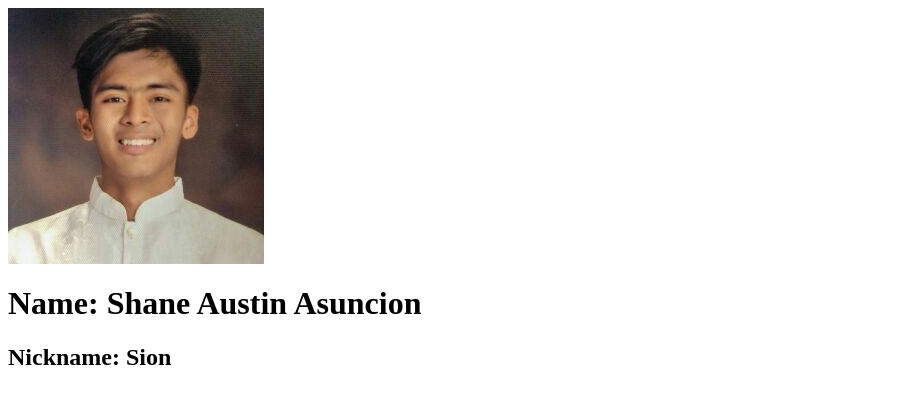
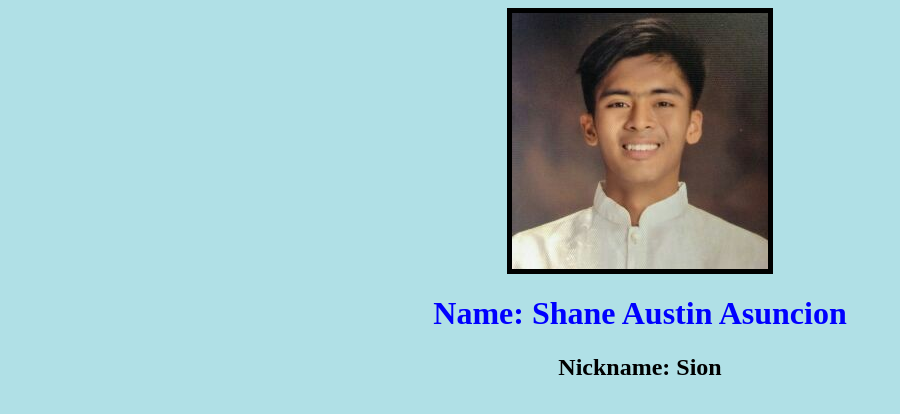
Before and after one commit to SADAsuncion/sadasuncion.github.io, a plain HTML site: page index.html in a window 1280 px wide. Shown: the whole page, without its empty margins (0-900 px from the left). Drawn offline with Linux system fonts and the light colour scheme.

Commit message:
feat: added css

```diff
--- a/index.html
+++ b/index.html
@@ -1,9 +1,18 @@
 <html>
-    <title>Exercise #1</title>
+    <head>
+        <link rel="stylesheet" href="styles.css" />
+        <title>Exercise #1</title>
+    </head>
     <body>
-    <img src="austin.jfif" alt="Cute Sion">
-    <h1>Name: Shane Austin Asuncion</h1>
-    <h2>Nickname: Sion</h1>
+        <div class="main">
+            <center>
+                <img src="austin.jfif" alt="Cute Sion">
+                <h1>Name: Shane Austin Asuncion</h1>
+                <h2>Nickname: Sion</h1>
+            </center>
+        </div>
+
+
 </body>
 
 </html>
--- /dev/null
+++ b/styles.css
@@ -0,0 +1,10 @@
+body {
+    background-color: powderblue;
+  }
+  h1 {
+    color: blue;
+  }
+
+  img {
+    border: 5px solid #000;
+  }
```
